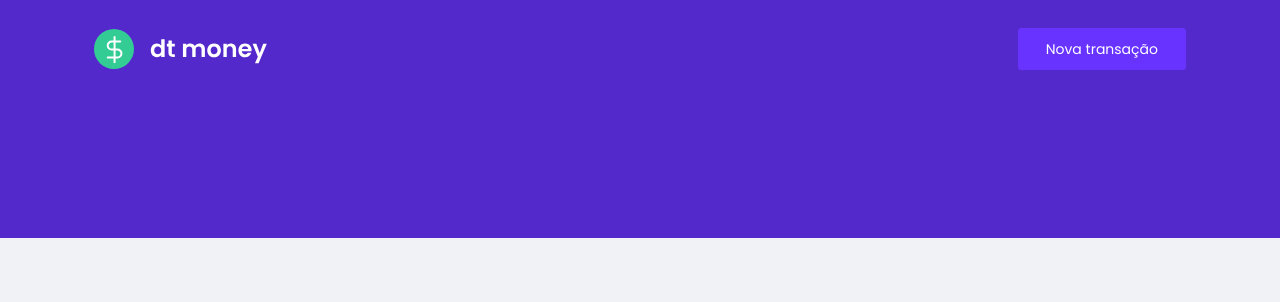
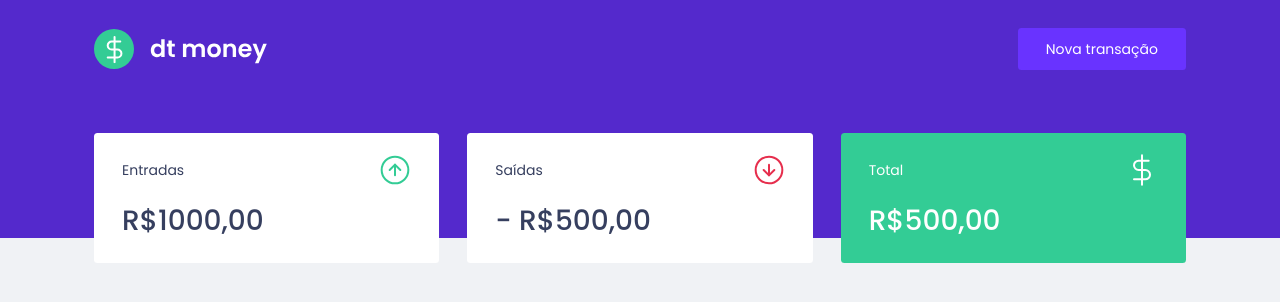
Before and after one commit to lsiqueiradev/ignite-reactjs, a React (Create React App) app in the folder 02-dtmoney/: page / in a window 1280 px wide. Shown: the top 302 px of the page. Built offline with nearby package versions, Linux system fonts and the light colour scheme.

Commit message:
feat: dtmoney | componente summary

```diff
--- a/02-dtmoney/public/index.html
+++ b/02-dtmoney/public/index.html
@@ -11,7 +11,7 @@
 
     <title>dtmoney</title>
 
-    <link href="https://fonts.googleapis.com/css2?family=Poppins:wght@400;600&display=swap" rel="stylesheet">
+    <link href="https://fonts.googleapis.com/css2?family=Poppins:wght@400;500;600&display=swap" rel="stylesheet">
   </head>
   <body>
     <noscript>You need to enable JavaScript to run this app.</noscript>
--- a/02-dtmoney/src/App.tsx
+++ b/02-dtmoney/src/App.tsx
@@ -1,3 +1,4 @@
+import { Dashboard } from "./components/Dashboard";
 import { Header } from "./components/Header";
 import { GlobalStyle } from "./styles/global";
 
@@ -5,6 +6,7 @@
   return (
     <>
       <Header />
+      <Dashboard />
       <GlobalStyle />
     </>
   );
--- /dev/null
+++ b/02-dtmoney/src/components/Dashboard/index.tsx
@@ -0,0 +1,12 @@
+import { Summary } from '../Summary';
+import * as S from './styles';
+
+function Dashboard() {
+  return (
+    <S.Container>
+      <Summary />
+    </S.Container>
+  );
+};
+
+export { Dashboard };
--- /dev/null
+++ b/02-dtmoney/src/components/Dashboard/styles.ts
@@ -0,0 +1,7 @@
+import styled from 'styled-components';
+
+export const Container = styled.main`
+  max-width: 1120px;
+  margin: 0 auto;
+  padding: 2.5rem 1rem;
+`;
--- /dev/null
+++ b/02-dtmoney/src/components/Summary/index.tsx
@@ -0,0 +1,37 @@
+import incomeImg from '../../assets/income.svg';
+import outcomeImg from '../../assets/outcome.svg';
+import totalImg from '../../assets/total.svg';
+
+import * as S from './styles';
+
+function Summary() {
+  return (
+    <S.Container>
+      <div>
+        <header>
+          <p>Entradas</p>
+          <img src={incomeImg} alt="Entradas" />
+        </header>
+        <strong>R$1000,00</strong>
+      </div>
+
+      <div>
+        <header>
+          <p>Saídas</p>
+          <img src={outcomeImg} alt="Saídas" />
+        </header>
+        <strong>- R$500,00</strong>
+      </div>
+
+      <div className="highlight-background">
+        <header>
+          <p>Total</p>
+          <img src={totalImg} alt="Total" />
+        </header>
+        <strong>R$500,00</strong>
+      </div>
+    </S.Container>
+  )
+}
+
+export { Summary };
--- /dev/null
+++ b/02-dtmoney/src/components/Summary/styles.ts
@@ -0,0 +1,34 @@
+import styled from "styled-components";
+
+export const Container = styled.div`
+  display: grid;
+  grid-template-columns: repeat(3, 1fr);
+  gap: 2rem;
+  margin-top: -10rem;
+
+  div {
+    background: var(--shape);
+    padding: 1.5rem 2rem;
+    border-radius: 0.25rem;
+    color: var(--text-title);
+
+    header {
+      display: flex;
+      align-items: center;
+      justify-content: space-between;
+    }
+
+    strong {
+      display: block;
+      margin-top: 1rem;
+      font-size: 2rem;
+      font-weight: 500;
+      line-height: 3rem;
+    }
+
+    &.highlight-background {
+      background: var(--green);
+      color: #FFFFFF;
+    }
+  }
+`;
--- a/02-dtmoney/src/styles/global.ts
+++ b/02-dtmoney/src/styles/global.ts
@@ -3,6 +3,7 @@
 const GlobalStyle = createGlobalStyle`
   :root {
     --red: #E52E4D;
+    --green: #33CC95;
     --blue: #5429CC;
 
     --blue-light: #6933FF;
```
